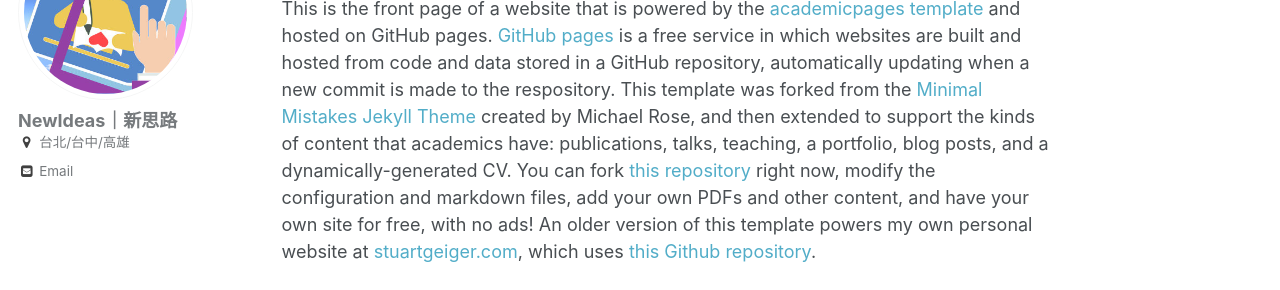
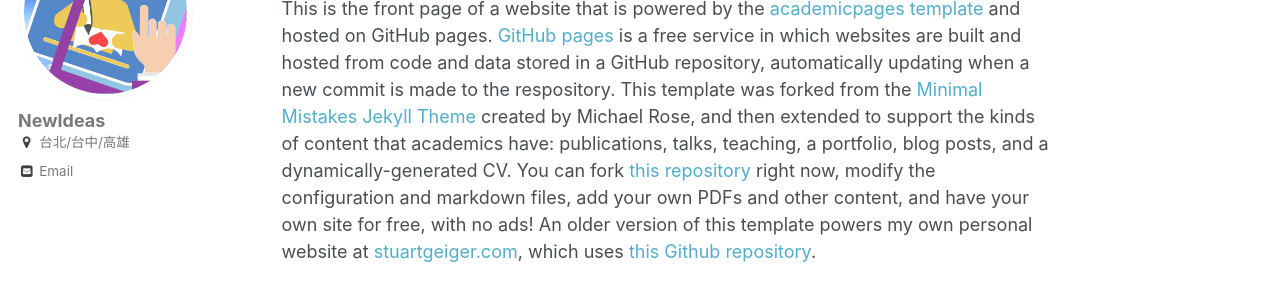
Before and after one commit to ikevin28/newideas8.github.io, a Jekyll site: the page built from _pages/about.md, in a window 1280 px wide. Shown: the part 193-483 px from the top of the page. Built offline with Jekyll 4.4.1, drawn with Linux system fonts in a browser that asks for light colours.

Commit message:
Update _config.yml

```diff
--- a/_config.yml
+++ b/_config.yml
@@ -78,7 +78,7 @@ analytics:
 
 # Site Author
 author:
-  name             : "NewIdeas｜新思路"
+  name             : "NewIdeas"
   avatar           : "logo.jpg"
   bio              :
   location         : "台北/台中/高雄"
```
